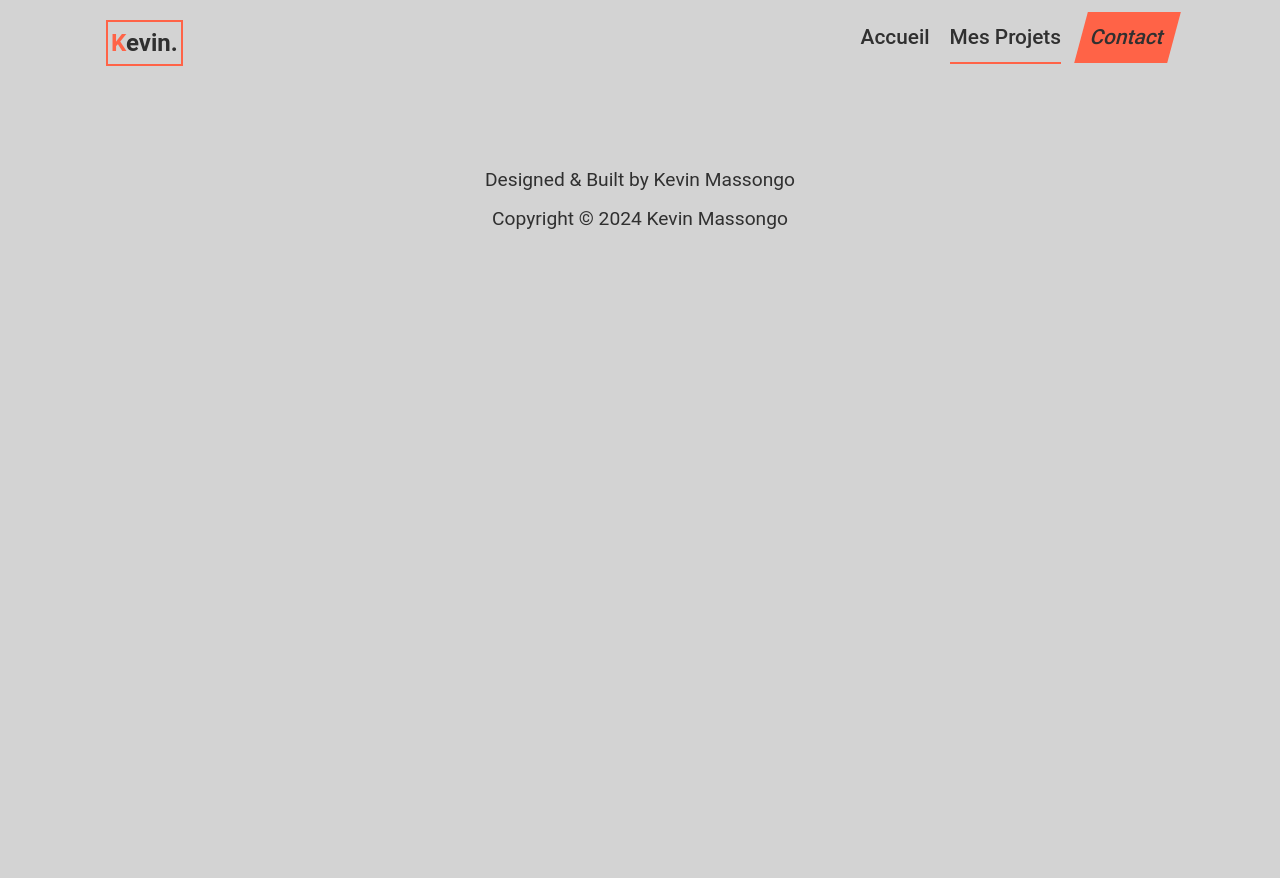
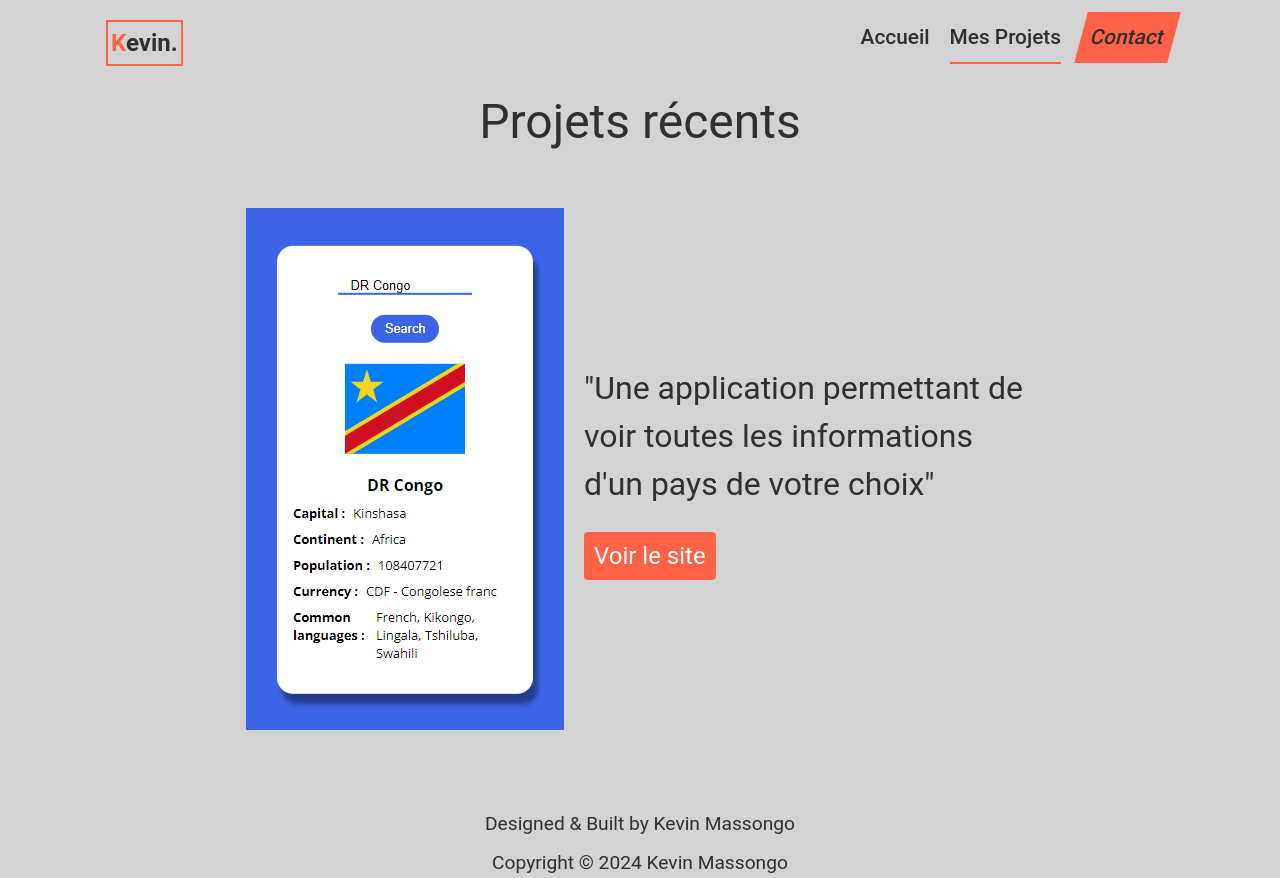
Before and after one commit to kevinmassongo/Portfolio, a React (Vite) app: page /projet in a window 1280 px wide. Before the commit the page ends 800 px from the top, so only its background shows below. Built offline with nearby package versions, Linux system fonts and the light colour scheme.

Commit message:
I add the code

```diff
--- a/src/App.css
+++ b/src/App.css
@@ -547,6 +547,48 @@ textarea::placeholder{
   gap: 10px;
 }
 
+/* OEUVRES */
+
+.title-project {
+  display: flex;
+  align-items: center;
+  justify-content: center;
+  width: 100%;
+  font-size: 3rem;
+  color: #303030;
+}
+
+.firstProject {
+  display: flex;
+  align-items: center;
+  justify-content: center;
+  gap: 20px;
+  width: 100%;
+  margin-top: 50px;
+}
+
+.paragraph-project {
+  max-width: 450px;
+}
+
+.paragraph-project p{
+  font-size: 2rem;
+}
+
+.paragraph-project li {
+  list-style: none;
+  margin-top: 30px;
+}
+
+.paragraph-project a{
+  font-size: 1.5rem;
+  text-decoration: none;
+  background-color: tomato;
+  color: white;
+  padding: 10px;
+  border-radius: 4px;
+}
+
 /* RESPONSIVE */
 
 @media only screen and (max-width: 1024px) {
--- /dev/null
+++ b/src/components/firstProjet.jsx
@@ -0,0 +1,21 @@
+import Picture from "./picture";
+import firstProject from "./images/first_project.png"
+import Title from "./title";
+
+function FirstProject() {
+    return (
+        <>
+        <Title style="title-project">Projets récents</Title>
+            <div class="firstProject">
+                <Picture src={firstProject} alt="" />
+                <div class="paragraph-project">
+                    <p class="paragraph-project-one"> "Une application permettant de voir toutes les informations d'un pays de votre choix"</p>
+
+                    <li><a href="https://kevinmassongo.github.io/CountryAPI_App/" target="_blank">Voir le site</a></li>
+                </div>
+            </div>
+        </>
+    )
+}
+
+export default FirstProject;
--- a/src/pages/projet.jsx
+++ b/src/pages/projet.jsx
@@ -1,3 +1,4 @@
+import FirstProject from "../components/firstProjet";
 import Footer from "../components/footer";
 import Header from "../components/header";
 
@@ -5,6 +6,7 @@ function Projet () {
     return (
         <>
             <Header/>
+            <FirstProject />
             <Footer/>
         </>
     )
```
Also changed, not shown: src/components/images/first_project.png (added).
